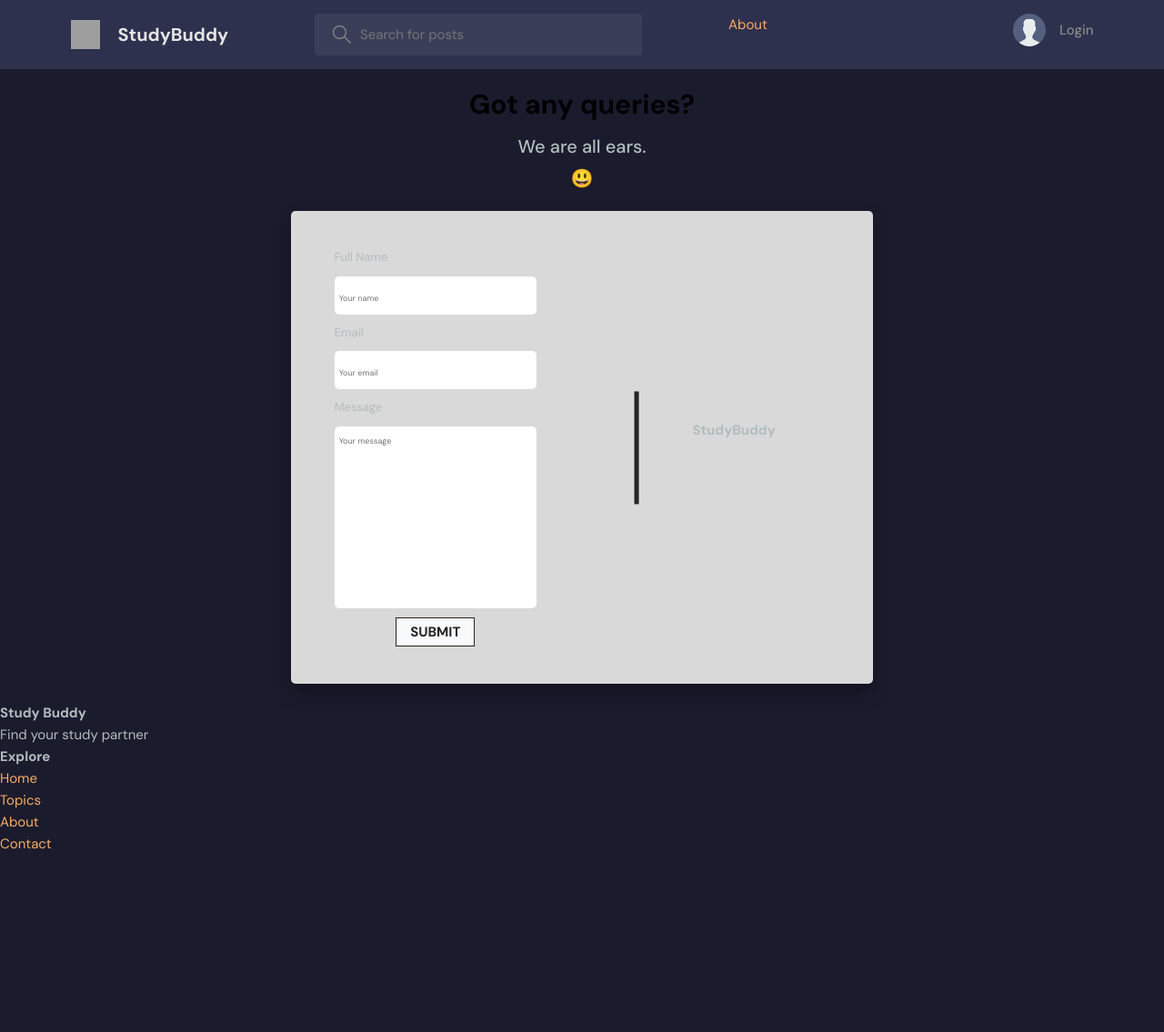
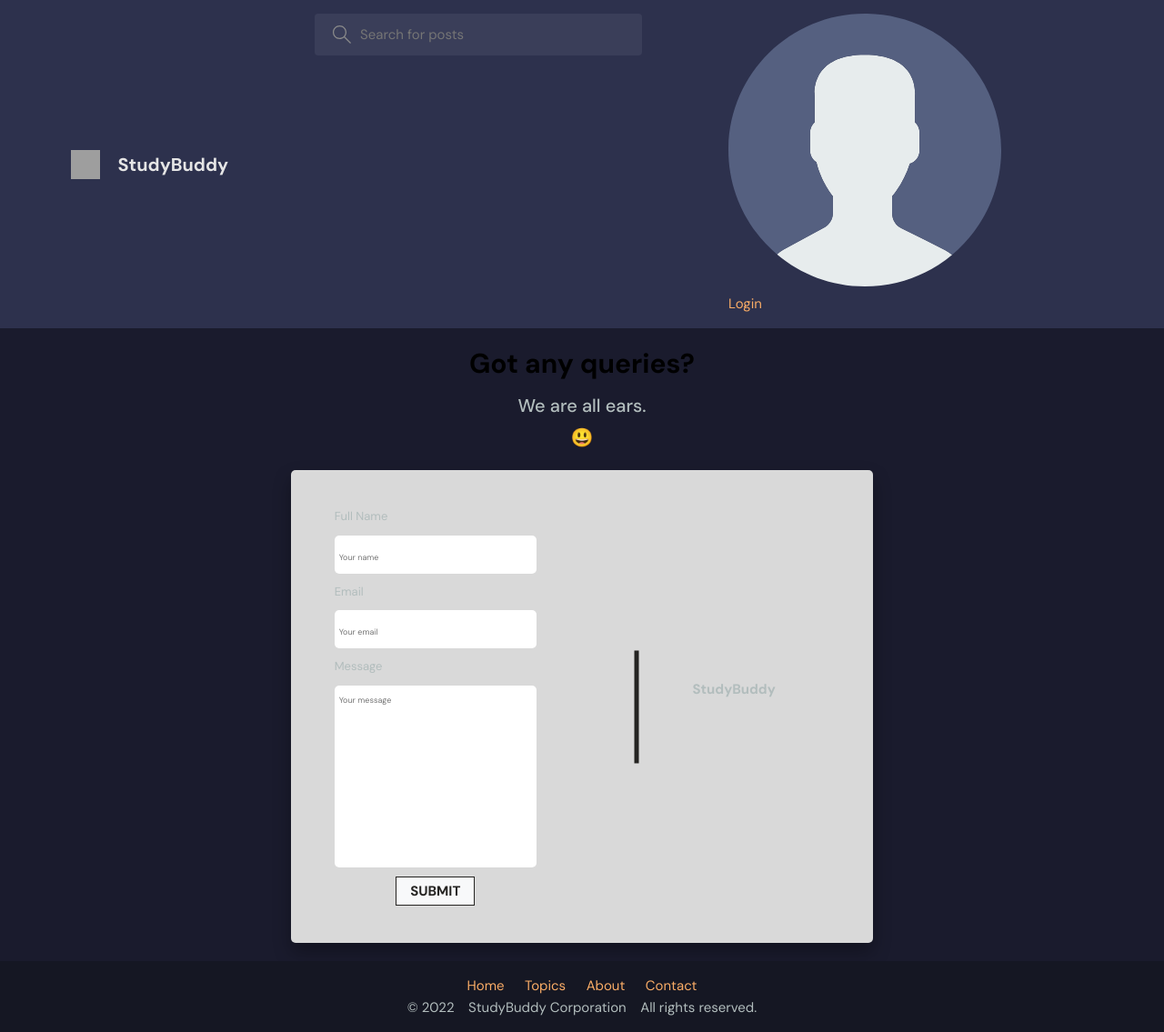
Before and after one commit to rupeshghimire7/BCT-Study-Room, a Django app: page /contact in a window 1280 px wide. Shown: the whole page at 91% size. Before the commit the page ends 934 px from the top, so only its background shows below. Run offline with Django 3.2, Linux system fonts and the light colour scheme; grey boxes are pictures that could not be loaded.

Commit message:
made footer and changed other styles

```diff
--- a/static/styles/style.css
+++ b/static/styles/style.css
@@ -3,7 +3,8 @@
 :root {
   --color-main: #F9AC66;
   --color-main-light: #e1f6fb;
-  --color-dark: #2d314d; /*nav bar and room display cards*/
+  --color-dark: #2d314d;
+  /*nav bar and room display cards*/
   --color-dark-medium: #3A3E59;
   --color-dark-light: #5e6485;
   --color-light: #e5e5e5;
@@ -29,6 +30,7 @@
 
 html {
   font-size: 56.25%;
+  height: 100%;
 }
 
 @media only screen and (min-width: 1200px) {
@@ -49,7 +51,9 @@
   font-size: 1.5rem;
   color: var(--color-light-gray);
   background-color: var(--color-bg);
-  min-height: 100vh;
+  min-height: 100%;
+  display: flex;
+  flex-direction: column;
 }
 
 img {
@@ -108,7 +112,7 @@
   color: var(--color-light);
 }
 
-.btn > svg {
+.btn>svg {
   fill: currentColor;
   width: 1.6rem;
   height: 1.6rem;
@@ -236,7 +240,7 @@
   background-color: var(--color-dark-medium);
 }
 
-.dropdown-menu > a:not(:last-child) {
+.dropdown-menu>a:not(:last-child) {
   border-bottom: 1px solid var(--color-dark-medium);
 }
 
@@ -270,7 +274,7 @@
   background-color: var(--color-dark);
 }
 
-.header > .container {
+.header>.container {
   display: flex;
   gap: 9.5rem;
 }
@@ -282,18 +286,18 @@
   align-items: center;
 }
 
-.header__logo > img {
+.header__logo>img {
   height: 3.2rem;
   width: 3.2rem;
 }
 
-.header__logo > h1 {
+.header__logo>h1 {
   font-weight: 700;
   font-size: 2rem;
   color: var(--color-light);
 }
 
-.header__search > label {
+.header__search>label {
   background-color: var(--color-dark-medium);
   padding: 1.3rem 1rem;
   display: flex;
@@ -322,7 +326,7 @@
     width: 20rem;
   }
 
-  .header > .container {
+  .header>.container {
     gap: 3rem;
   }
 }
@@ -393,32 +397,33 @@
   margin-top: 2.4rem;
 }
 
-.layout > .container {
+.layout>.container {
   display: flex;
   justify-content: space-between;
   align-items: flex-start;
 }
 
-.layout--3 > .container > div:first-child {
+.layout--3>.container>div:first-child {
   flex-basis: 18%;
   max-width: 22.5rem;
 }
 
-.layout--3 > .container > div:nth-child(2) {
+.layout--3>.container>div:nth-child(2) {
   flex-basis: 50%;
 }
 
-.layout--3 > .container > div:last-child {
+.layout--3>.container>div:last-child {
   flex-basis: 25%;
 }
 
-.layout--2 > .container > div:first-child {
+.layout--2>.container>div:first-child {
   flex-basis: 72%;
 }
 
-.layout--2 > .container > div:last-child {
+.layout--2>.container>div:last-child {
   flex-basis: 25%;
 }
+
 /*========== Layout Box ==========*/
 
 .layout__box {
@@ -464,12 +469,13 @@
 }
 
 @media screen and (max-width: 900px) {
+
   .activities,
   .topics {
     display: none;
   }
 
-  .layout--3 > .container > div:nth-child(2) {
+  .layout--3>.container>div:nth-child(2) {
     flex-basis: 100%;
   }
 }
@@ -604,7 +610,7 @@
   border-bottom: 1px solid var(--color-dark-medium);
 }
 
-.topics-page .header__search{
+.topics-page .header__search {
   display: block;
 }
 
@@ -823,6 +829,7 @@
   font-weight: 500;
   font-size: 1.8rem;
 }
+
 .auth .layout__boxHeader {
   text-align: center;
   justify-content: center;
@@ -912,7 +919,7 @@
     display: none;
   }
 
-  .layout--2 > .container > div:first-child {
+  .layout--2>.container>div:first-child {
     flex-basis: 100%;
   }
 }
@@ -1107,7 +1114,7 @@
   background: transparent;
 }
 
-.room__message > form > input {
+.room__message>form>input {
   resize: none;
   background-color: var(--color-dark-light);
   color: var(--color-light);
@@ -1123,7 +1130,7 @@
   position: relative;
 }
 
-.room__message > form > input::placeholder {
+.room__message>form>input::placeholder {
   color: var(--color-light-gray);
 }
 
--- a/templates/footer.html
+++ b/templates/footer.html
@@ -1,23 +1,31 @@
 {% load static %}
 
-<!-- <!DOCTYPE html>
-<html lang="en">
 <head>
-    <meta charset="UTF-8">
-    <meta http-equiv="X-UA-Compatible" content="IE=edge">
-    <meta name="viewport" content="width=device-width, initial-scale=1.0">
-    <title>Document</title>
+    <style>
+        .footer {
+            width: 100%;
+            margin-top: auto;
+            padding: 1em;
+            background-color: #151723;
+        }
+
+        .footer__row {
+            width: 100%;
+            display: flex;
+            justify-content: center;
+            margin: 0 auto;
+        }
+
+        .footer__menu {
+            list-style-type: none;
+            display: flex;
+            gap: 1.5em;
+        }
+    </style>
 </head>
-<body> -->
 
 <footer class="footer">
-        <div class="footer__col">
-            <h3 class="footer__col--title">Study Buddy</h3>
-            <p class="footer__col--content">Find your study partner</p>
-        </div>
-        <div class="footer__col">
-            <h3 class="footer__col--title">Explore</h3>
-            <p class="footer__col--content">
+    <div class="footer__row">
         <ul class="footer__menu">
             <li class="footer__menu--item">
                 <a href="{% url 'home' %}" class="footer__menu--item--link">Home</a>
@@ -32,21 +40,7 @@
                 <a href="{% url 'contact' %}" class="footer__menu--item--link">Contact</a>
             </li>
         </ul>
-            </p>
     </div>
-        <div class="footer__col">
-            <h3 class="footer__col--title"></h3>
-            <p class="footer__col--content"></p>
-        </div>
-        <div class="footer__col">
-            <h3 class="footer__col--title"></h3>
-            <p class="footer__col--content"></p>
+    <div class="footer__row below__footer">&copy; 2022 &ensp; StudyBuddy Corporation &ensp; All rights reserved.
     </div>
 </footer>
-
-
-
-
-
-<!-- </body>
-</html> -->
--- a/templates/navbar.html
+++ b/templates/navbar.html
@@ -20,10 +20,6 @@
                 <input name="q" placeholder="Search for posts" />
             </label>
         </form>
-        <a href="{% url 'about' %}"> About </a>
-        <nav class="header__menu">
-
-
         <!-- Logged In -->
         {% if request.user.is_authenticated %}
         <div class="header__user">
```
Also changed, not shown: base/static/base/about.css (+19 -8 lines), templates/main.html (indentation only). Lines whose indentation alone changed are shown as unchanged.
